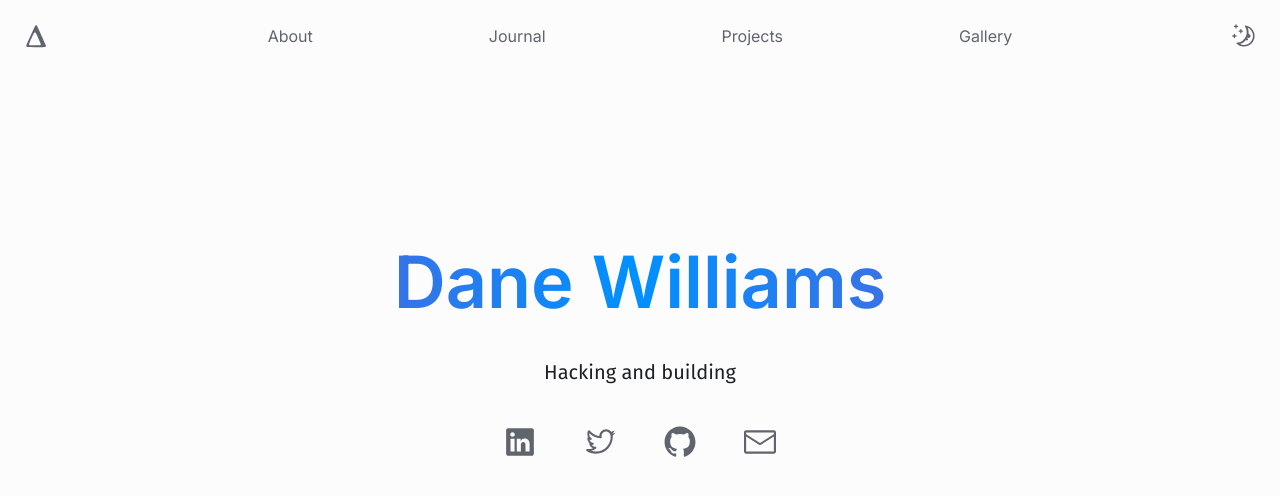
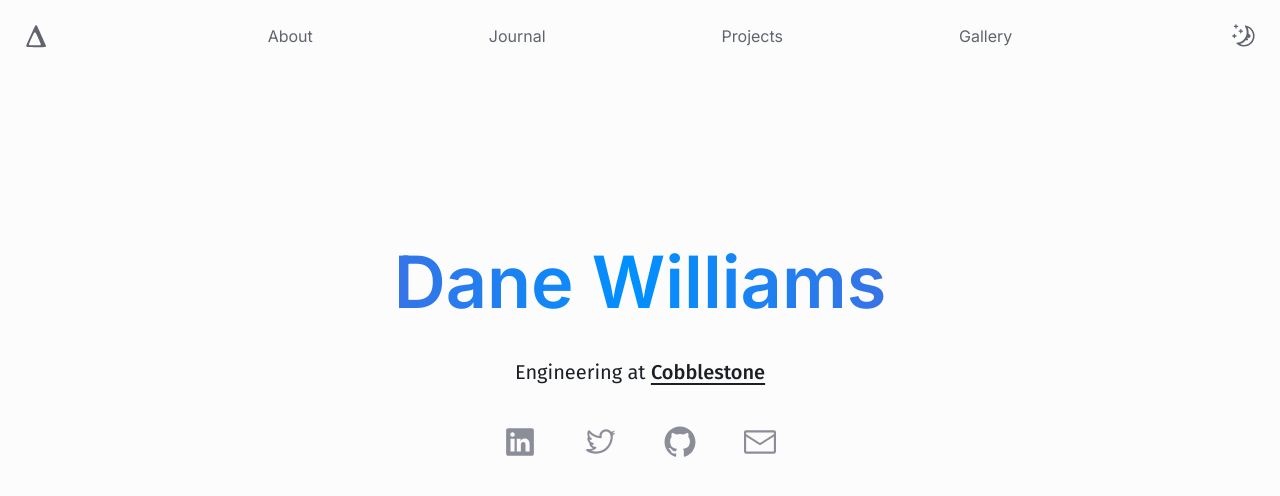
Before and after one commit to danerwilliams/danewilliams.com, a Next.js app: page / in a window 1280 px wide. Shown: the top 496 px of the page. Built offline with nearby package versions, Linux system fonts and the light colour scheme.

Commit message:
add cobblestone

```diff
--- a/components/title.tsx
+++ b/components/title.tsx
@@ -8,12 +8,11 @@ import { FC } from 'react';
 
 interface TitleProps {
   title: string;
-  description: string;
 }
 
-export const Title: FC<Readonly<TitleProps>> = ({ title, description }) => {
+export const Title: FC<Readonly<TitleProps>> = ({ title }) => {
   const logoClassName =
-    'h-8 w-8 text-lightmode-text hover:text-lightmode-text-high-contrast dark:text-darkmode-text dark:hover:text-darkmode-text-high-contrast transition duration-200';
+    'h-8 w-8 text-lightmode-logo dark:text-darkmode-text-logo hover:text-lightmode-logo-hover hover:dark:text-darkmode-logo-hover transition duration-200';
 
   return (
     <div className="flex flex-col grow gap-10 items-center text-center mb-24 max-sm:mb-12">
@@ -22,10 +21,19 @@ export const Title: FC<Readonly<TitleProps>> = ({ title, description }) => {
       >
         {title}
       </h1>
-      <div
-        className={`flex flex-col text-xl max-thin:text-base text-lightmode-text-high-contrast dark:text-darkmode-text-high-contrast`}
-      >
-        <p>{description}</p>
+      <div className={`flex flex-col gap-2 text-xl max-thin:text-base`}>
+        <p className="text-lightmode-text-high-contrast dark:text-darkmode-text-high-contrast">
+          Engineering at{' '}
+          <a
+            className="underline underline-offset-4 decoration-2 font-medium"
+            href="https://getcobblestone.com"
+            target="_blank"
+            rel="noreferrer"
+            aria-label="Go to the external page for Cobblestone"
+          >
+            Cobblestone
+          </a>
+        </p>
       </div>
       <div className="flex gap-12 max-thin:gap-8">
         <a
--- a/pages/about.tsx
+++ b/pages/about.tsx
@@ -90,7 +90,7 @@ export async function getStaticProps() {
     {
       company: 'WorkOS',
       logo: 'workos',
-      title: 'Software Engineer',
+      title: 'Engineering',
       link: 'https://workos.com',
       location: 'New York, NY',
       startDate: new Date(2022, 0).toISOString(),
@@ -99,7 +99,7 @@ export async function getStaticProps() {
     {
       company: 'Qualtrics',
       logo: 'qualtrics',
-      title: 'Software Engineer Intern',
+      title: 'Engineering',
       link: 'https://qualtrics.com',
       location: 'Seattle, WA',
       startDate: new Date(2021, 4).toISOString(),
@@ -108,7 +108,7 @@ export async function getStaticProps() {
     {
       company: 'AT&T Labs',
       logo: 'att',
-      title: 'Software Engineer Intern',
+      title: 'Engineering',
       link: 'https://about.att.com/sites/labs',
       location: 'San Ramon, CA',
       startDate: new Date(2020, 5).toISOString(),
@@ -117,7 +117,7 @@ export async function getStaticProps() {
     {
       company: 'Symetra',
       logo: 'symetra',
-      title: 'Cloud Engineer Intern',
+      title: 'Information Technology',
       link: 'https://symetra.com',
       location: 'Bellevue, WA',
       startDate: new Date(2019, 4).toISOString(),
--- a/pages/index.tsx
+++ b/pages/index.tsx
@@ -7,8 +7,9 @@ interface HomeProps {
   description: string;
 }
 
-const Home: NextPage<HomeProps> = ({ title, description }) => {
-  const seoDescription = `Dane Williams is a software engineer in New York City ${description.toLowerCase()}.`;
+const Home: NextPage<HomeProps> = ({ title }) => {
+  const seoDescription =
+    'Dane Williams is a software engineer in New York City';
   return (
     <>
       <NextSeo
@@ -27,7 +28,7 @@ const Home: NextPage<HomeProps> = ({ title, description }) => {
       />
 
       <div className="flex flex-grow items-center">
-        <Title title={title} description={description} />
+        <Title title={title} />
       </div>
     </>
   );
@@ -37,7 +38,6 @@ export async function getStaticProps() {
   return {
     props: {
       title: 'Dane Williams',
-      description: 'Hacking and building',
     },
   };
 }
```
